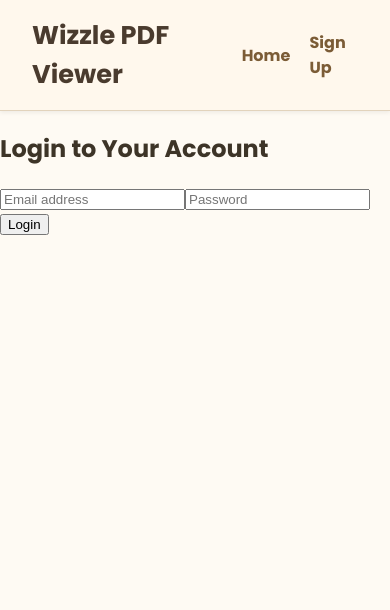
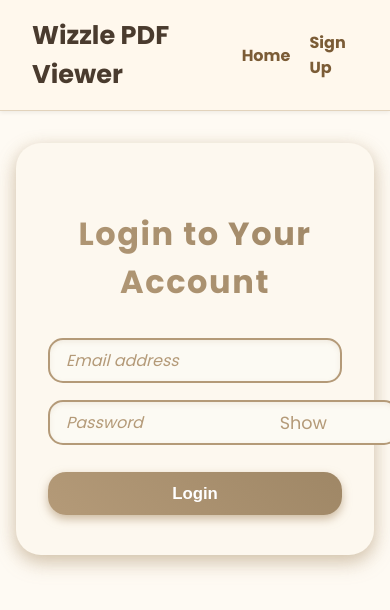
Before and after one commit to mosheyaku/Wizzle, a React (Create React App) app in the folder frontend/: page /login in a window 390 px wide. Shown: the top 610 px of the page. Built offline with nearby package versions, Linux system fonts and the light colour scheme.

Commit message:
add login styles, unify with signup, improve errors & popup, add base CSS

```diff
--- a/frontend/src/components/auth/Signup.css
+++ b/frontend/src/components/auth/AuthBase.css
@@ -1,6 +1,6 @@
 @import url('https://fonts.googleapis.com/css2?family=Poppins:wght@400;700&display=swap');
 
-.signup-container {
+.form-container {
   max-width: 400px;
   margin: 4rem auto;
   padding: 3rem 2.5rem;
@@ -14,17 +14,16 @@
   text-align: center;
   transform-style: preserve-3d;
   transition: transform 0.3s ease;
-  position: relative;
 }
 
-.signup-container:hover {
+.form-container:hover {
   transform: translateY(-4px) rotateZ(0.3deg);
   box-shadow:
     0 10px 25px rgba(180, 154, 120, 0.5),
     0 6px 20px rgba(180, 154, 120, 0.4);
 }
 
-.signup-title {
+.form-title {
   font-size: 2.8rem;
   font-weight: 700;
   margin-bottom: 2rem;
@@ -35,14 +34,13 @@
   user-select: none;
 }
 
-.signup-form {
+.form {
   display: flex;
   flex-direction: column;
   gap: 1.1rem;
-  position: relative;
 }
 
-.signup-form input {
+.form input {
   padding: 0.6rem 1.3rem;
   font-size: 1.05rem;
   border-radius: 15px;
@@ -50,19 +48,18 @@
   background: #fcfaf3;
   color: #5a4d3a;
   font-weight: 600;
-  box-shadow:
-    inset 0 2px 5px rgba(180, 154, 120, 0.15);
+  box-shadow: inset 0 2px 5px rgba(180, 154, 120, 0.15);
   transition: all 0.3s ease;
   font-family: 'Poppins', sans-serif;
 }
 
-.signup-form input::placeholder {
+.form input::placeholder {
   color: #b49a78;
   font-weight: 500;
   font-style: italic;
 }
 
-.signup-form input:focus {
+.form input:focus {
   outline: none;
   background: #f7f3ea;
   border-color: #9f8766;
@@ -71,7 +68,6 @@
     inset 0 2px 6px #9f8766aa;
   color: #7f6f4f;
 }
-
 
 .password-wrapper {
   position: relative;
@@ -98,8 +94,7 @@
   color: #9f8766;
 }
 
-
-.signup-button {
+.form-button {
   margin-top: 0.6rem;
   padding: 0.8rem;
   font-size: 1.15rem;
@@ -112,16 +107,14 @@
   box-shadow: 0 4px 10px #b49a78aa;
   transition: background 0.3s ease, box-shadow 0.3s ease;
   user-select: none;
-  transform-origin: center;
 }
 
-.signup-button:hover {
+.form-button:hover {
   background: linear-gradient(45deg, #a88b62, #8b7650);
   box-shadow: 0 6px 15px #8b7650cc;
-  transform: none;
 }
 
-.signup-error {
+.form-error {
   margin-top: 1rem;
   color: #7a2c00;
   font-weight: 700;
@@ -130,23 +123,22 @@
   user-select: none;
 }
 
-
 @media (max-width: 480px) {
-  .signup-container {
+  .form-container {
     margin: 2rem 1rem;
     padding: 2.5rem 2rem;
   }
 
-  .signup-title {
+  .form-title {
     font-size: 2rem;
   }
 
-  .signup-form input {
+  .form input {
     font-size: 1rem;
     padding: 0.5rem 1rem;
   }
 
-  .signup-button {
+  .form-button {
     font-size: 1.05rem;
     padding: 0.7rem;
   }
--- a/frontend/src/components/auth/Login.js
+++ b/frontend/src/components/auth/Login.js
@@ -2,6 +2,7 @@ import React, { useState } from 'react';
 import axios from 'axios';
 import { useNavigate } from 'react-router-dom';
 import Popup from '../Popup';
+import './AuthBase.css';
 
 export default function Login({ onLoginSuccess }) {
   const [formData, setFormData] = useState({
@@ -10,6 +11,7 @@ export default function Login({ onLoginSuccess }) {
   });
   const [error, setError] = useState('');
   const [showPopup, setShowPopup] = useState(false);
+  const [showPassword, setShowPassword] = useState(false);
   const navigate = useNavigate();
 
   const handleChange = (e) =>
@@ -47,15 +49,16 @@ export default function Login({ onLoginSuccess }) {
       setShowPopup(true);
     } catch (err) {
       console.error('Login error:', err.response);
-
-      if (err.response?.status === 401) {
+      const errors = err.response?.data;
+      if (typeof errors === 'object') {
+        const flat = Object.entries(errors)
+          .map(([field, msg]) => `${field}: ${Array.isArray(msg) ? msg[0] : msg}`)
+          .join('\n');
+        setError(flat);
+      } else if (err.response?.status === 401) {
         setError('Invalid email or password.');
       } else {
-        setError(
-          err.response?.data?.detail ||
-            JSON.stringify(err.response?.data) ||
-            'Login failed. Please try again.'
-        );
+        setError('Login failed. Please try again.');
       }
     }
   };
@@ -66,9 +69,10 @@ export default function Login({ onLoginSuccess }) {
   };
 
   return (
-    <div>
-      <h2>Login to Your Account</h2>
-      <form onSubmit={handleSubmit} noValidate autoComplete="off">
+    <>
+      <div className="form-container">
+        <h2 className="form-title">Login to Your Account</h2>
+        <form onSubmit={handleSubmit} className="form" noValidate autoComplete="off">
           <input
             type="email"
             name="email"
@@ -76,22 +80,37 @@ export default function Login({ onLoginSuccess }) {
             value={formData.email}
             onChange={handleChange}
             required
-          autoComplete="email"
+            autoComplete="off"
           />
+
+          <div className="password-wrapper">
             <input
-          type="password"
+              type={showPassword ? 'text' : 'password'}
               name="password"
               placeholder="Password"
               value={formData.password}
               onChange={handleChange}
               required
-          autoComplete="new-password"
+              autoComplete="current-password"
+              style={{ WebkitTextSecurity: showPassword ? 'none' : 'disc' }}
             />
+            <span
+              className="toggle-password"
+              onClick={() => setShowPassword((prev) => !prev)}
+              role="button"
+              tabIndex={0}
+            >
+              {showPassword ? 'Hide' : 'Show'}
+            </span>
+          </div>
 
-        {error && <p style={{ color: 'red' }}>{error}</p>}
+          {error && <p className="form-error">{error}</p>}
 
-        <button type="submit">Login</button>
+          <button className="form-button" type="submit">
+            Login
+          </button>
         </form>
+      </div>
 
       {showPopup && (
         <Popup
@@ -99,6 +118,6 @@ export default function Login({ onLoginSuccess }) {
           onClose={handlePopupClose}
         />
       )}
-    </div>
+    </>
   );
 }
--- a/frontend/src/components/auth/Signup.js
+++ b/frontend/src/components/auth/Signup.js
@@ -1,8 +1,8 @@
 import React, { useState } from 'react';
 import axios from 'axios';
 import { useNavigate } from 'react-router-dom';
-import './Signup.css';
 import Popup from '../Popup';
+import './AuthBase.css';
 
 export default function Signup({ onSignupSuccess }) {
   const [formData, setFormData] = useState({
@@ -58,11 +58,15 @@ export default function Signup({ onSignupSuccess }) {
       setShowPopup(true);
     } catch (err) {
       console.error('Signup error:', err.response);
-      setError(
-        err.response?.data?.detail ||
-        JSON.stringify(err.response?.data) ||
-        'Signup failed'
-      );
+      const errors = err.response?.data;
+      if (typeof errors === 'object') {
+        const flat = Object.entries(errors)
+          .map(([field, msg]) => `${field}: ${Array.isArray(msg) ? msg[0] : msg}`)
+          .join('\n');
+        setError(flat);
+      } else {
+        setError('Signup failed. Please check your inputs.');
+      }
     }
   };
 
@@ -72,9 +76,10 @@ export default function Signup({ onSignupSuccess }) {
   };
 
   return (
-    <div className="signup-container">
-      <h2 className="signup-title">Create an Account</h2>
-      <form onSubmit={handleSubmit} className="signup-form" noValidate autoComplete="off">
+    <>
+      <div className="form-container">
+        <h2 className="form-title">Create an Account</h2>
+        <form onSubmit={handleSubmit} className="form" noValidate autoComplete="off">
           <input
             type="text"
             name="first_name"
@@ -145,12 +150,13 @@ export default function Signup({ onSignupSuccess }) {
             </span>
           </div>
 
-        {error && <p className="signup-error">{error}</p>}
+          {error && <p className="form-error">{error}</p>}
 
-        <button className="signup-button" type="submit">
+          <button className="form-button" type="submit">
             Sign Up
           </button>
         </form>
+      </div>
 
       {showPopup && (
         <Popup
@@ -158,6 +164,6 @@ export default function Signup({ onSignupSuccess }) {
           onClose={handlePopupClose}
         />
       )}
-    </div>
+    </>
   );
 }
```
Lines whose indentation alone changed are shown as unchanged.
